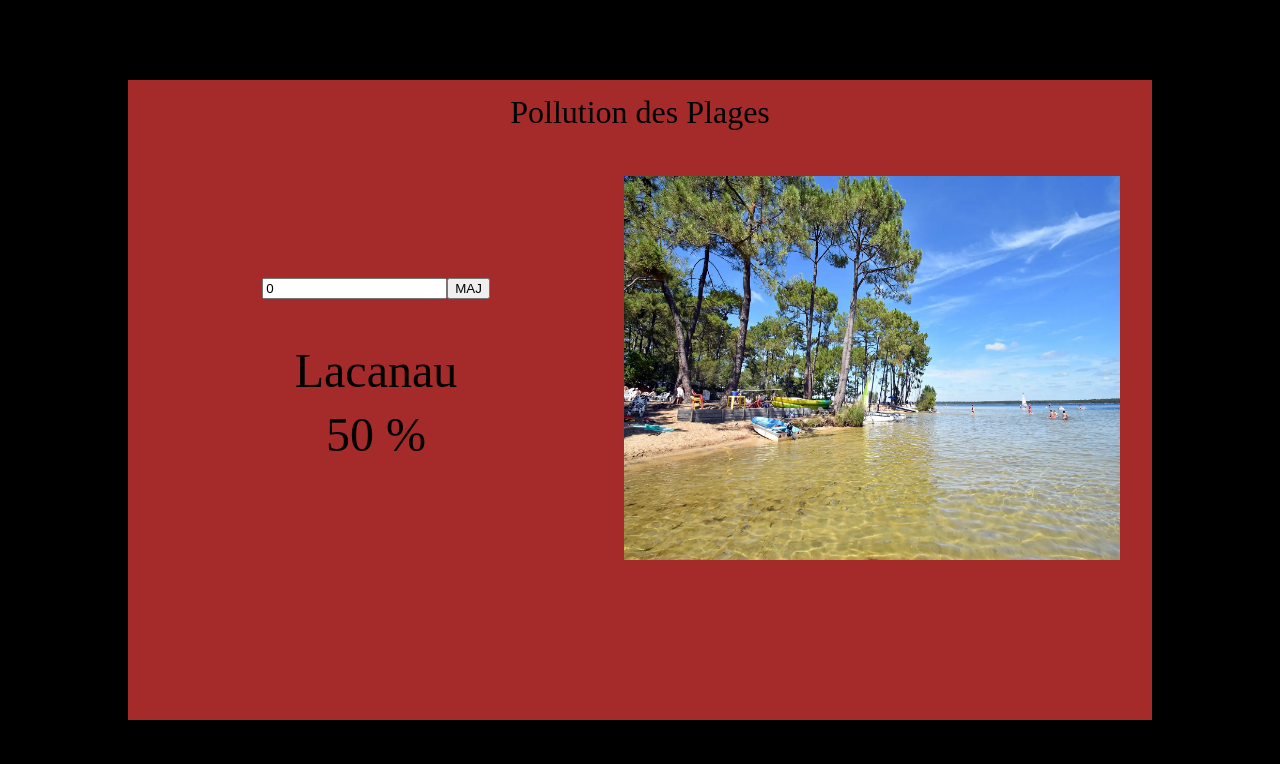
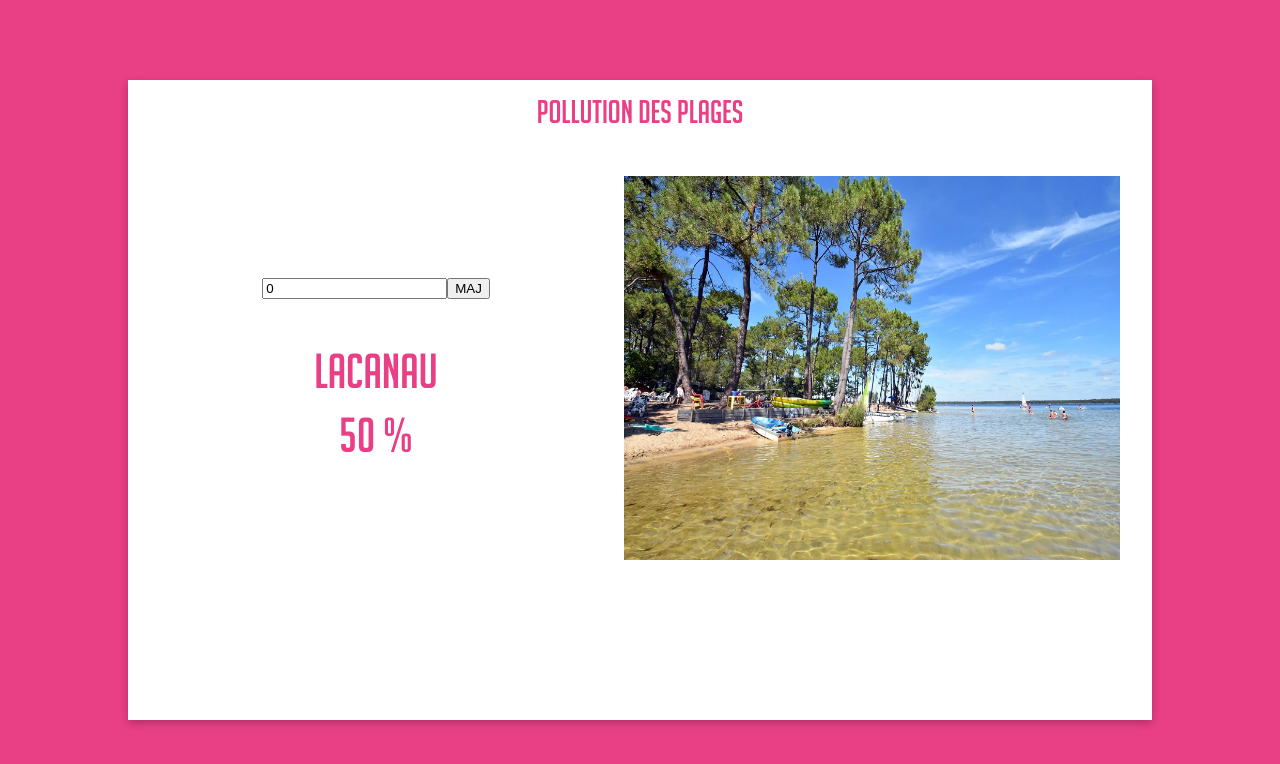
Before and after one commit to GregorySaison/Medoc-Atlantique-Tourisme, a React (Create React App) app in the folder client/: page / in a window 1280 px wide. Shown: the top 764 px of the page. Built offline with nearby package versions, Linux system fonts and the light colour scheme.

Commit message:
style: ajout minimaliste pour vision basique du rendu

```diff
--- a/client/src/components/App/app.css
+++ b/client/src/components/App/app.css
@@ -1,3 +1,8 @@
+@font-face {
+    font-family: 'Big Noodle';
+    src: url("./../../assets/fonts/big_noodle_titling.ttf");
+}
+
 .header {
     width: 100%;
     height: 10%;
@@ -9,6 +14,8 @@
 
 .header__title {
     font-size: 2rem;
+    font-family: 'Big Noodle';
+    color: #E83F85;
 }
 
 .main {
@@ -28,11 +35,15 @@
 
 .leftBoard__city {
     margin-bottom: 1rem;
+    font-family: 'Big Noodle';
     font-size: 3rem;
+    color: #E83F85;
 }
 
 .leftBoard__rate {
+    font-family: 'Big Noodle';
     font-size: 3rem;
+    color: #E83F85;
 }
 
 .main__rightBoard {
--- a/client/src/index.css
+++ b/client/src/index.css
@@ -6,11 +6,12 @@ body {
   align-items: center;
   overflow: hidden;
   font-size: 16px;
-  background-color: black;
+  background-color: #E83F85;
 }
 
 #root {
   width: 80%;
   height: 80%;
-  background-color: brown;
+  background-color: #FFFFFF;
+  box-shadow: rgba(0, 0, 0, 0.24) 0px 3px 8px;
 }
```
Also changed, not shown: client/src/assets/fonts/big_noodle_titling.ttf (added).
